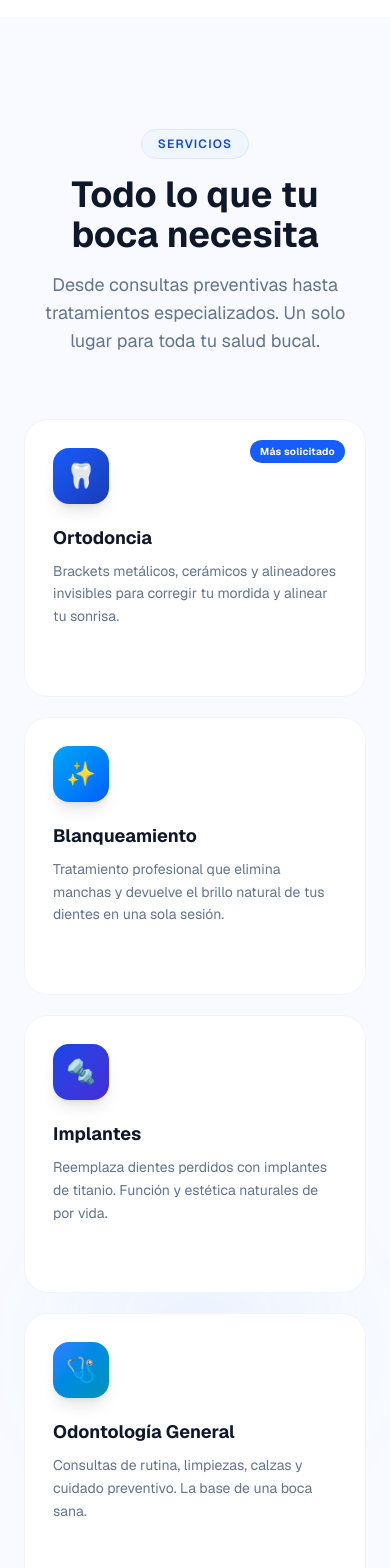
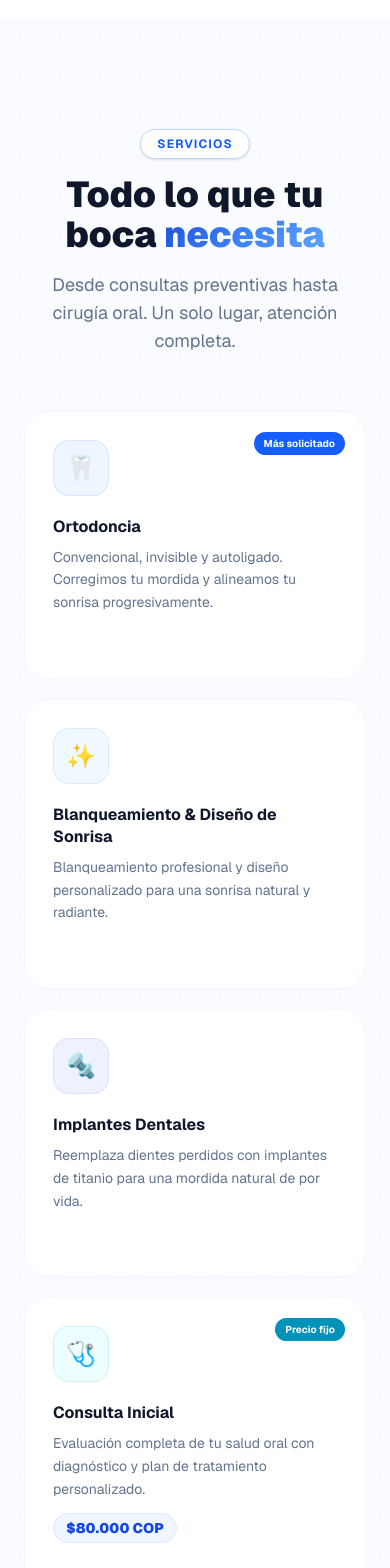
Before and after one commit to Ssantamars123/DraCamilaLondo-oDemo, a Next.js app in the folder website/: page / in a window 390 px wide. Shown: the part 3160-4728 px from the top of the page. Built offline with nearby package versions, Linux system fonts and the light colour scheme.

Commit message:
feat(services): 9 real services from Doctoralia, dot-grid bg, price badge
- Ortodoncia, Blanqueamiento, Implantes, Consulta 0K COP, Estética
- Periodoncia, Endodoncia, Cirugía Oral, Férula Bruxismo
- Per-service color system, hover gradient sweep, animated icon scale

```diff
--- a/website/components/Services.tsx
+++ b/website/components/Services.tsx
@@ -1,6 +1,6 @@
 "use client";
 
-import { useRef } from "react";
+import { useRef, useState } from "react";
 import gsap from "gsap";
 import ScrollTrigger from "gsap/ScrollTrigger";
 import { useGSAP } from "@gsap/react";
@@ -11,129 +11,165 @@ const services = [
   {
     icon: "🦷",
     title: "Ortodoncia",
-    desc: "Brackets metálicos, cerámicos y alineadores invisibles para corregir tu mordida y alinear tu sonrisa.",
-    gradient: "from-blue-600 to-blue-800",
-    accent: "bg-blue-50 border-blue-100",
+    desc: "Convencional, invisible y autoligado. Corregimos tu mordida y alineamos tu sonrisa progresivamente.",
+    price: null,
     tag: "Más solicitado",
+    color: "blue",
   },
   {
     icon: "✨",
-    title: "Blanqueamiento",
-    desc: "Tratamiento profesional que elimina manchas y devuelve el brillo natural de tus dientes en una sola sesión.",
-    gradient: "from-sky-500 to-blue-600",
-    accent: "bg-sky-50 border-sky-100",
+    title: "Blanqueamiento & Diseño de Sonrisa",
+    desc: "Blanqueamiento profesional y diseño personalizado para una sonrisa natural y radiante.",
+    price: null,
     tag: null,
+    color: "sky",
   },
   {
     icon: "🔩",
-    title: "Implantes",
-    desc: "Reemplaza dientes perdidos con implantes de titanio. Función y estética naturales de por vida.",
-    gradient: "from-blue-700 to-indigo-700",
-    accent: "bg-indigo-50 border-indigo-100",
+    title: "Implantes Dentales",
+    desc: "Reemplaza dientes perdidos con implantes de titanio para una mordida natural de por vida.",
+    price: null,
     tag: null,
+    color: "indigo",
   },
   {
     icon: "🩺",
-    title: "Odontología General",
-    desc: "Consultas de rutina, limpiezas, calzas y cuidado preventivo. La base de una boca sana.",
-    gradient: "from-blue-500 to-cyan-600",
-    accent: "bg-cyan-50 border-cyan-100",
-    tag: null,
+    title: "Consulta Inicial",
+    desc: "Evaluación completa de tu salud oral con diagnóstico y plan de tratamiento personalizado.",
+    price: "$80.000 COP",
+    tag: "Precio fijo",
+    color: "cyan",
   },
   {
     icon: "💎",
     title: "Estética Dental",
-    desc: "Carillas de porcelana, remodelado y diseño de sonrisa. El look dental que siempre soñaste.",
-    gradient: "from-violet-600 to-blue-700",
-    accent: "bg-violet-50 border-violet-100",
+    desc: "Carillas de porcelana, coronas, prótesis y remodelado. El look dental que siempre soñaste.",
+    price: null,
     tag: "Nuevo",
+    color: "violet",
+  },
+  {
+    icon: "❤️",
+    title: "Periodoncia",
+    desc: "Tratamiento de encías, injertos gingivales y regeneración ósea para una base dental sana.",
+    price: null,
+    tag: null,
+    color: "rose",
+  },
+  {
+    icon: "🔬",
+    title: "Endodoncia",
+    desc: "Tratamientos de conductos sin dolor para salvar tu diente y eliminar la infección de raíz.",
+    price: null,
+    tag: null,
+    color: "teal",
   },
   {
     icon: "🏥",
     title: "Cirugía Oral",
-    desc: "Extracciones, muelas del juicio y procedimientos quirúrgicos con anestesia local para tu comodidad.",
-    gradient: "from-blue-600 to-teal-600",
-    accent: "bg-teal-50 border-teal-100",
+    desc: "Extracciones, muelas del juicio y procedimientos quirúrgicos con máxima comodidad.",
+    price: null,
     tag: null,
+    color: "blue",
+  },
+  {
+    icon: "😁",
+    title: "Férula para Bruxismo",
+    desc: "Protector dental personalizado para evitar el desgaste por rechinamiento nocturno.",
+    price: null,
+    tag: null,
+    color: "amber",
   },
 ];
 
+const colorMap: Record<string, { bg: string; icon: string; tag: string }> = {
+  blue:   { bg: "from-blue-500 to-blue-700",     icon: "bg-blue-50 text-blue-600",   tag: "bg-blue-600" },
+  sky:    { bg: "from-sky-400 to-blue-600",       icon: "bg-sky-50 text-sky-600",     tag: "bg-sky-600" },
+  indigo: { bg: "from-indigo-500 to-blue-700",    icon: "bg-indigo-50 text-indigo-600", tag: "bg-indigo-600" },
+  cyan:   { bg: "from-cyan-500 to-blue-600",      icon: "bg-cyan-50 text-cyan-700",   tag: "bg-cyan-600" },
+  violet: { bg: "from-violet-500 to-blue-700",    icon: "bg-violet-50 text-violet-600", tag: "bg-violet-600" },
+  rose:   { bg: "from-rose-400 to-pink-600",      icon: "bg-rose-50 text-rose-600",   tag: "bg-rose-500" },
+  teal:   { bg: "from-teal-500 to-blue-600",      icon: "bg-teal-50 text-teal-600",   tag: "bg-teal-600" },
+  amber:  { bg: "from-amber-400 to-orange-500",   icon: "bg-amber-50 text-amber-600", tag: "bg-amber-500" },
+};
+
 export function Services() {
-  const containerRef = useRef<HTMLElement>(null);
+  const ref = useRef<HTMLElement>(null);
+  const [hovered, setHovered] = useState<number | null>(null);
 
-  useGSAP(
-    () => {
-      gsap.fromTo(
-        ".services-header",
+  useGSAP(() => {
+    gsap.fromTo(".svc-header",
       { y: 40, opacity: 0 },
-        {
-          y: 0, opacity: 1, duration: 0.8, ease: "power3.out",
-          scrollTrigger: { trigger: containerRef.current, start: "top 80%" },
-        }
+      { y: 0, opacity: 1, duration: 0.8, ease: "power3.out",
+        scrollTrigger: { trigger: ref.current, start: "top 80%" } }
     );
-      gsap.fromTo(
-        ".service-card",
-        { y: 60, opacity: 0, scale: 0.97 },
-        {
-          y: 0, opacity: 1, scale: 1, duration: 0.7, stagger: 0.1, ease: "power3.out",
-          scrollTrigger: { trigger: ".services-grid", start: "top 75%" },
-        }
+    gsap.fromTo(".svc-card",
+      { y: 50, opacity: 0, scale: 0.97 },
+      { y: 0, opacity: 1, scale: 1, duration: 0.65, stagger: 0.07, ease: "power3.out",
+        scrollTrigger: { trigger: ".svc-grid", start: "top 75%" } }
     );
-    },
-    { scope: containerRef }
-  );
+  }, { scope: ref });
 
   return (
-    <section id="servicios" ref={containerRef} className="py-28 bg-[#F8FAFF] relative overflow-hidden">
-      {/* Decorative blur */}
-      <div className="absolute top-1/2 right-0 w-96 h-96 rounded-full pointer-events-none"
-        style={{ background: "radial-gradient(circle, rgba(43,126,255,0.07) 0%, transparent 70%)", filter: "blur(40px)" }} />
+    <section id="servicios" ref={ref} className="py-28 bg-blue-50/40 relative overflow-hidden">
+      <div className="absolute inset-0 pointer-events-none"
+        style={{ backgroundImage: "radial-gradient(#DBEAFE 1.5px, transparent 1.5px)", backgroundSize: "40px 40px", opacity: 0.4 }} />
 
-      <div className="max-w-7xl mx-auto px-6">
-        <div className="services-header text-center mb-16">
-          <div className="inline-flex items-center gap-2 bg-blue-50 border border-blue-100 rounded-full px-4 py-1.5 mb-4">
-            <span className="text-blue-700 text-xs font-semibold tracking-widest uppercase">Servicios</span>
+      <div className="max-w-7xl mx-auto px-6 relative z-10">
+        <div className="svc-header text-center mb-14">
+          <div className="inline-flex items-center gap-2 bg-white border border-blue-200 rounded-full px-4 py-1.5 mb-4 shadow-sm">
+            <span className="text-blue-600 text-xs font-bold tracking-widest uppercase">Servicios</span>
           </div>
-          <h2 className="text-4xl md:text-5xl font-bold text-slate-900 mb-4">
-            Todo lo que tu boca{" "}
-            <span className="gradient-text-blue">necesita</span>
+          <h2 className="text-4xl md:text-5xl font-black text-slate-900 mb-4">
+            Todo lo que tu boca <span className="text-gradient">necesita</span>
           </h2>
           <p className="text-slate-500 text-lg max-w-xl mx-auto">
-            Desde consultas preventivas hasta tratamientos especializados. Un solo lugar para toda tu salud bucal.
+            Desde consultas preventivas hasta cirugía oral. Un solo lugar, atención completa.
           </p>
         </div>
 
-        <div className="services-grid grid sm:grid-cols-2 lg:grid-cols-3 gap-5">
-          {services.map((s) => (
+        <div className="svc-grid grid sm:grid-cols-2 lg:grid-cols-3 gap-5">
+          {services.map((s, i) => {
+            const c = colorMap[s.color] ?? colorMap.blue;
+            return (
               <div
                 key={s.title}
-              className="service-card group relative bg-white rounded-3xl border border-slate-100 p-7 hover:border-blue-200 hover:shadow-2xl hover:shadow-blue-50 transition-all duration-400 overflow-hidden"
+                className="svc-card group relative bg-white rounded-3xl border border-blue-50 p-7 hover:border-blue-200 hover:shadow-2xl hover:shadow-blue-100/70 transition-all duration-300 overflow-hidden"
+                onMouseEnter={() => setHovered(i)}
+                onMouseLeave={() => setHovered(null)}
               >
-              {/* Hover gradient reveal */}
-              <div
-                className={`absolute inset-0 bg-gradient-to-br ${s.gradient} opacity-0 group-hover:opacity-[0.04] transition-opacity duration-300 rounded-3xl`}
-              />
+                {/* Gradient sweep on hover */}
+                <div className={`absolute inset-0 bg-gradient-to-br ${c.bg} opacity-0 group-hover:opacity-[0.05] transition-opacity duration-300 rounded-3xl pointer-events-none`} />
 
+                {/* Tag */}
                 {s.tag && (
-                <span className="absolute top-5 right-5 bg-blue-600 text-white text-[10px] font-bold px-2.5 py-1 rounded-full tracking-wide">
+                  <span className={`absolute top-5 right-5 ${c.tag} text-white text-[10px] font-bold px-2.5 py-1 rounded-full`}>
                     {s.tag}
                   </span>
                 )}
 
-              <div className={`w-14 h-14 rounded-2xl bg-gradient-to-br ${s.gradient} flex items-center justify-center text-2xl mb-5 shadow-lg transition-all duration-300 group-hover:scale-110 group-hover:shadow-xl`}>
+                {/* Icon */}
+                <div className={`w-14 h-14 rounded-2xl ${c.icon} flex items-center justify-center text-2xl mb-5 border border-current/10 transition-all duration-300 ${hovered === i ? "scale-110 shadow-lg" : ""}`}>
                   {s.icon}
                 </div>
 
-              <h3 className="text-lg font-bold text-slate-900 mb-2 group-hover:text-blue-700 transition-colors duration-200">
+                <h3 className="text-base font-bold text-slate-900 mb-2 group-hover:text-blue-700 transition-colors duration-200 leading-snug">
                   {s.title}
                 </h3>
                 <p className="text-slate-500 text-sm leading-relaxed">{s.desc}</p>
 
-              <div className="mt-5 flex items-center gap-1.5 text-blue-600 text-sm font-bold translate-y-2 opacity-0 group-hover:opacity-100 group-hover:translate-y-0 transition-all duration-200">
-                Consultar <span className="transition-transform duration-200 group-hover:translate-x-1">→</span>
+                {s.price && (
+                  <div className="mt-3 inline-flex items-center gap-1.5 bg-blue-50 border border-blue-100 rounded-full px-3 py-1">
+                    <span className="text-blue-700 font-black text-sm">{s.price}</span>
+                  </div>
+                )}
+
+                <div className="mt-5 flex items-center gap-1 text-blue-600 text-xs font-bold opacity-0 translate-y-2 group-hover:opacity-100 group-hover:translate-y-0 transition-all duration-200">
+                  Consultar <span className="group-hover:translate-x-0.5 transition-transform">→</span>
                 </div>
               </div>
-          ))}
+            );
+          })}
         </div>
       </div>
     </section>
```
Lines whose indentation alone changed are shown as unchanged.
